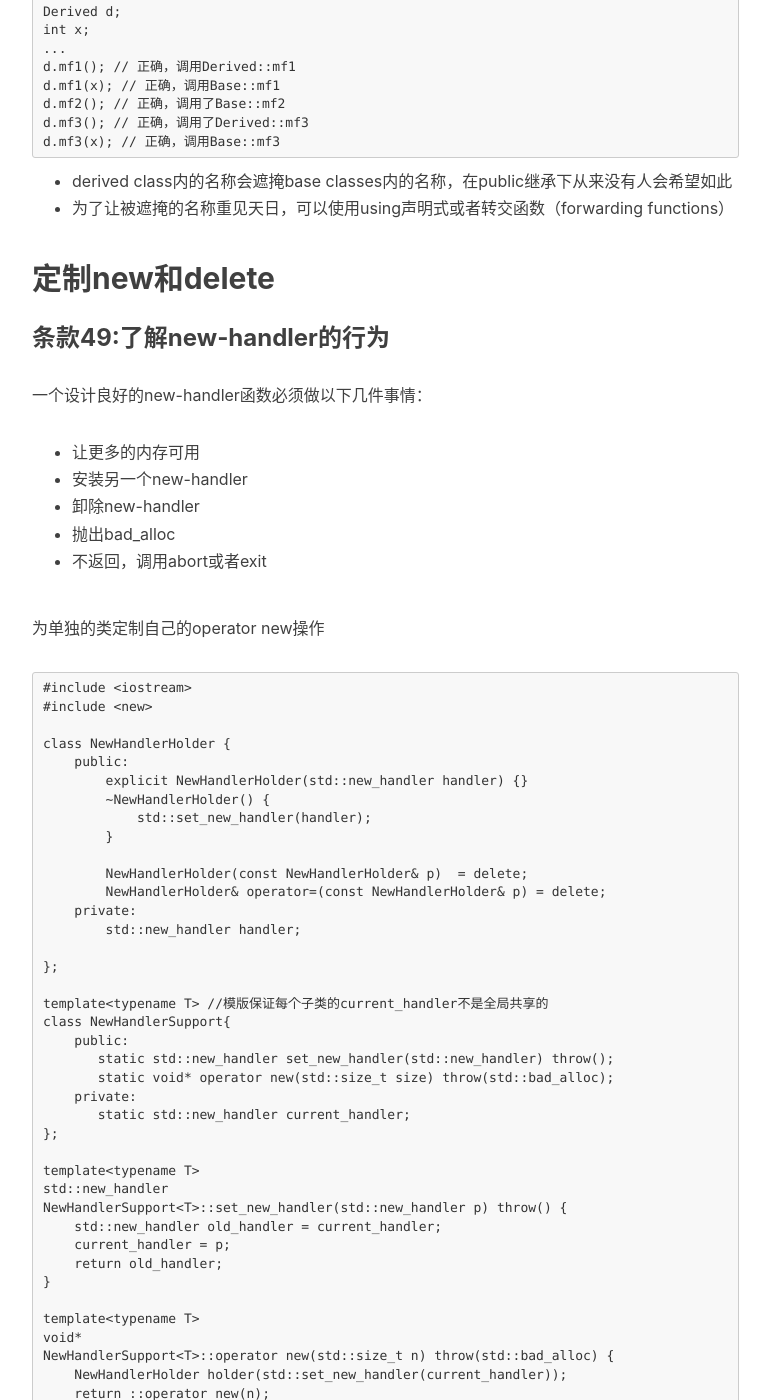
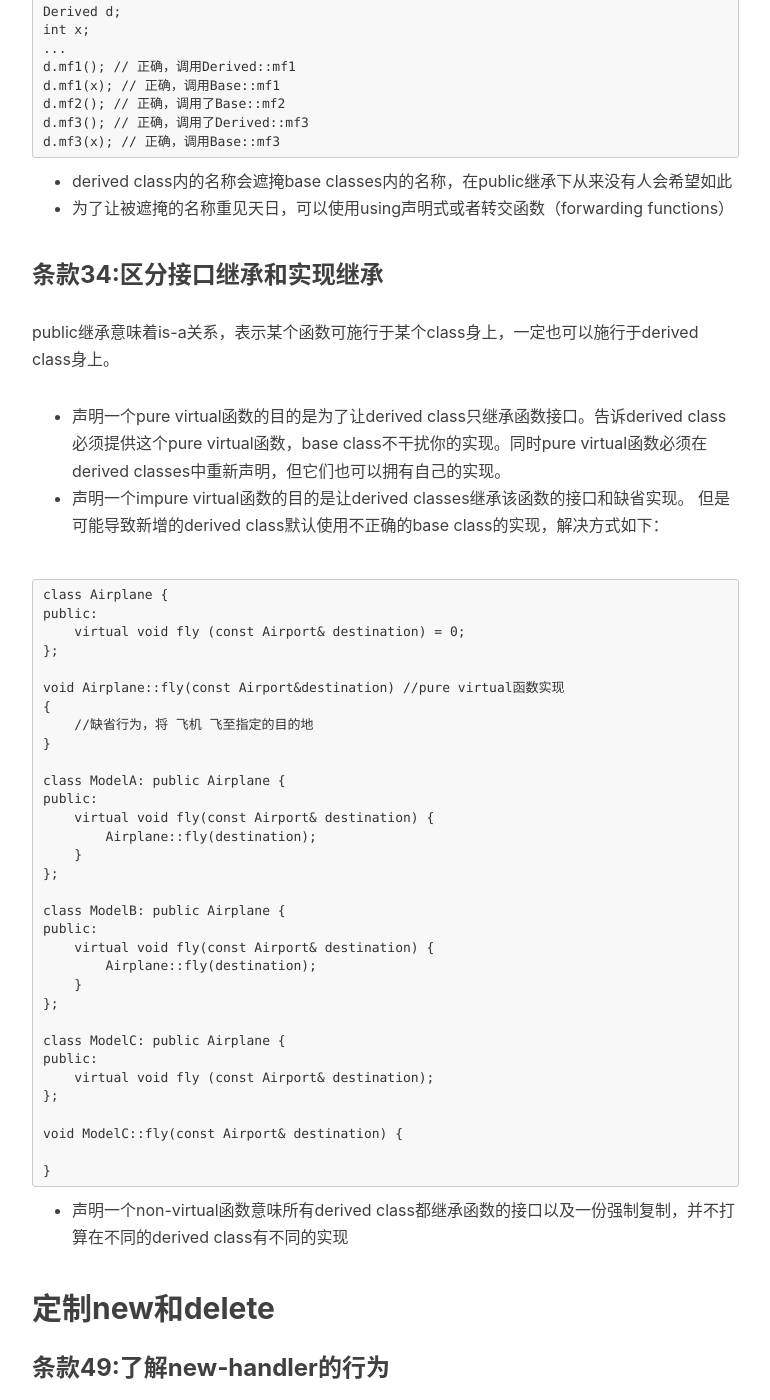
Before and after one commit to Stephan14/Stephan14.github.io, a Jekyll site: the page built from _posts/2022-12-10-effective-c++-reading-note.markdown, in a window 1280 px wide and 1400 px high, scrolled down 9726 px. Shown: the whole window, without its empty margins (233-1003 px from the left). Built offline with Jekyll 4.4.1, drawn with Linux system fonts in a browser that asks for light colours; nearby versions of some CDN libraries; comment, search, counter and statistics services are not loaded.

Commit message:
区分接口继承和实现继承

````diff
--- a/_posts/2022-12-10-effective-c++-reading-note.markdown
+++ b/_posts/2022-12-10-effective-c++-reading-note.markdown
@@ -316,6 +316,46 @@ d.mf3(x); // 正确，调用Base::mf3
 - derived class内的名称会遮掩base classes内的名称，在public继承下从来没有人会希望如此
 - 为了让被遮掩的名称重见天日，可以使用using声明式或者转交函数（forwarding functions）
 
+### 条款34:区分接口继承和实现继承
+public继承意味着is-a关系，表示某个函数可施行于某个class身上，一定也可以施行于derived class身上。
+- 声明一个pure virtual函数的目的是为了让derived class只继承函数接口。告诉derived class必须提供这个pure virtual函数，base class不干扰你的实现。同时pure virtual函数必须在derived classes中重新声明，但它们也可以拥有自己的实现。
+- 声明一个impure virtual函数的目的是让derived classes继承该函数的接口和缺省实现。 但是可能导致新增的derived class默认使用不正确的base class的实现，解决方式如下：
+
+```
+class Airplane {
+public:
+    virtual void fly (const Airport& destination) = 0;
+};
+
+void Airplane::fly(const Airport&destination) //pure virtual函数实现
+{
+    //缺省行为，将 飞机 飞至指定的目的地
+}
+
+class ModelA: public Airplane {
+public:
+    virtual void fly(const Airport& destination) {
+        Airplane::fly(destination);
+    }
+};
+
+class ModelB: public Airplane {
+public:
+    virtual void fly(const Airport& destination) {
+        Airplane::fly(destination);
+    }
+};
+
+class ModelC: public Airplane {
+public:
+    virtual void fly (const Airport& destination);
+};
+
+void ModelC::fly(const Airport& destination) {
+
+}
+```
+- 声明一个non-virtual函数意味所有derived class都继承函数的接口以及一份强制复制，并不打算在不同的derived class有不同的实现
 
 ## 定制new和delete
 
````
